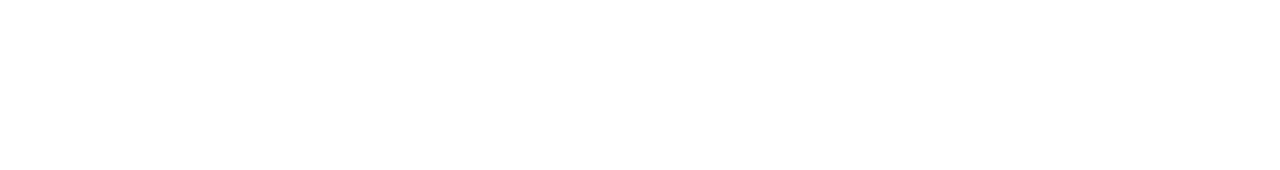
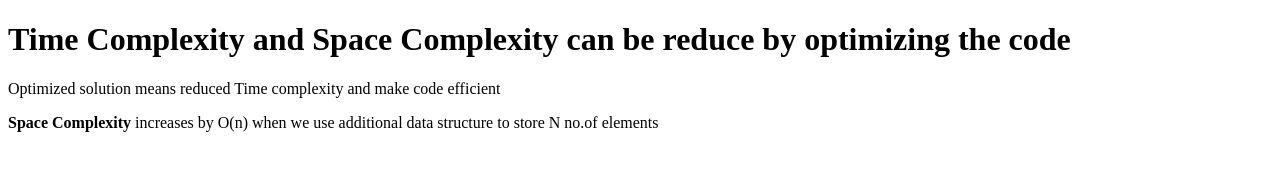
Before and after one commit to acciojob/time-and-space-complexity-rohitgalande1032, a website: page main.html in a window 1280 px wide. Drawn offline with Linux system fonts and the light colour scheme.

Commit message:
created a submission

```diff
--- a/main.html
+++ b/main.html
@@ -8,6 +8,9 @@
 
 <body>
 	<!-- the entire body must be written by student -->
+	<h1>Time Complexity and Space Complexity can be reduce by optimizing the code</h1>
+	<p>Optimized solution means reduced Time complexity and make code efficient</p>
+	<p><b>Space Complexity</b> increases by O(n) when we use additional data structure to store N no.of elements</p>
     <script type="text/javascript" src="./script.js">
 </script>
 
```
